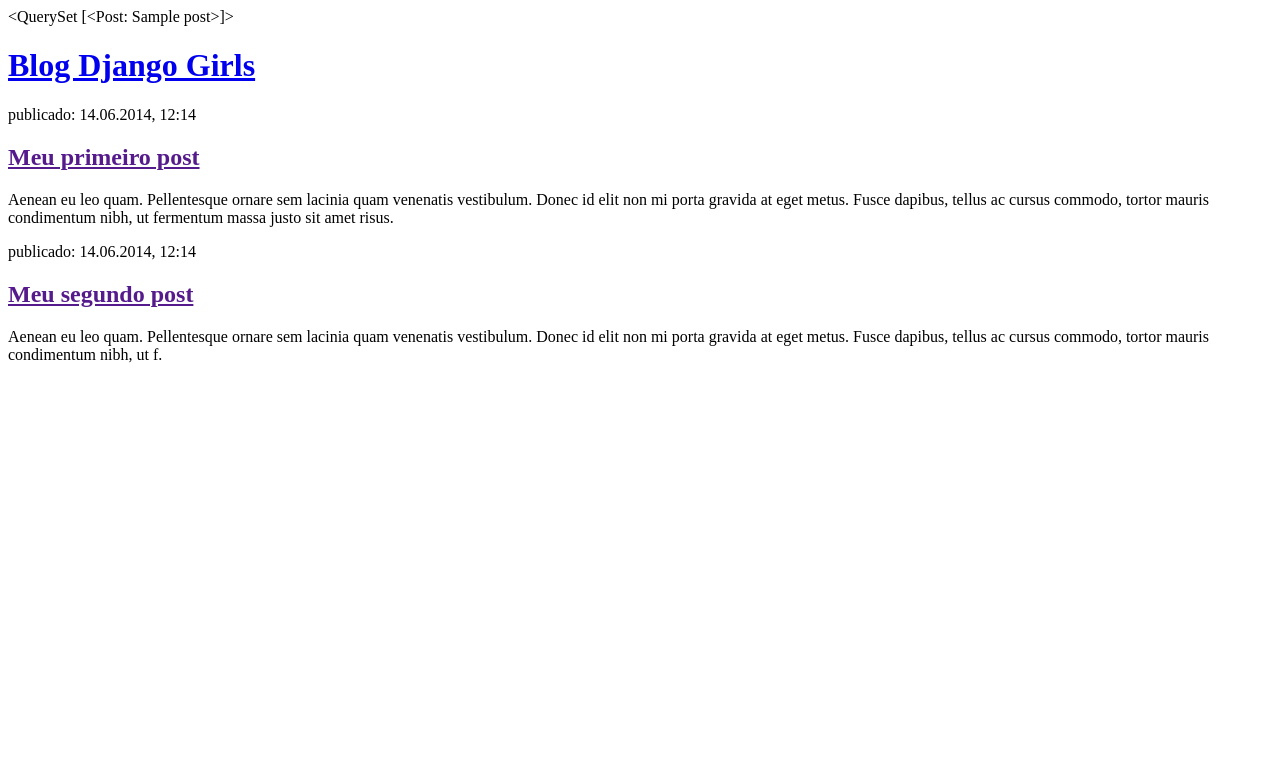
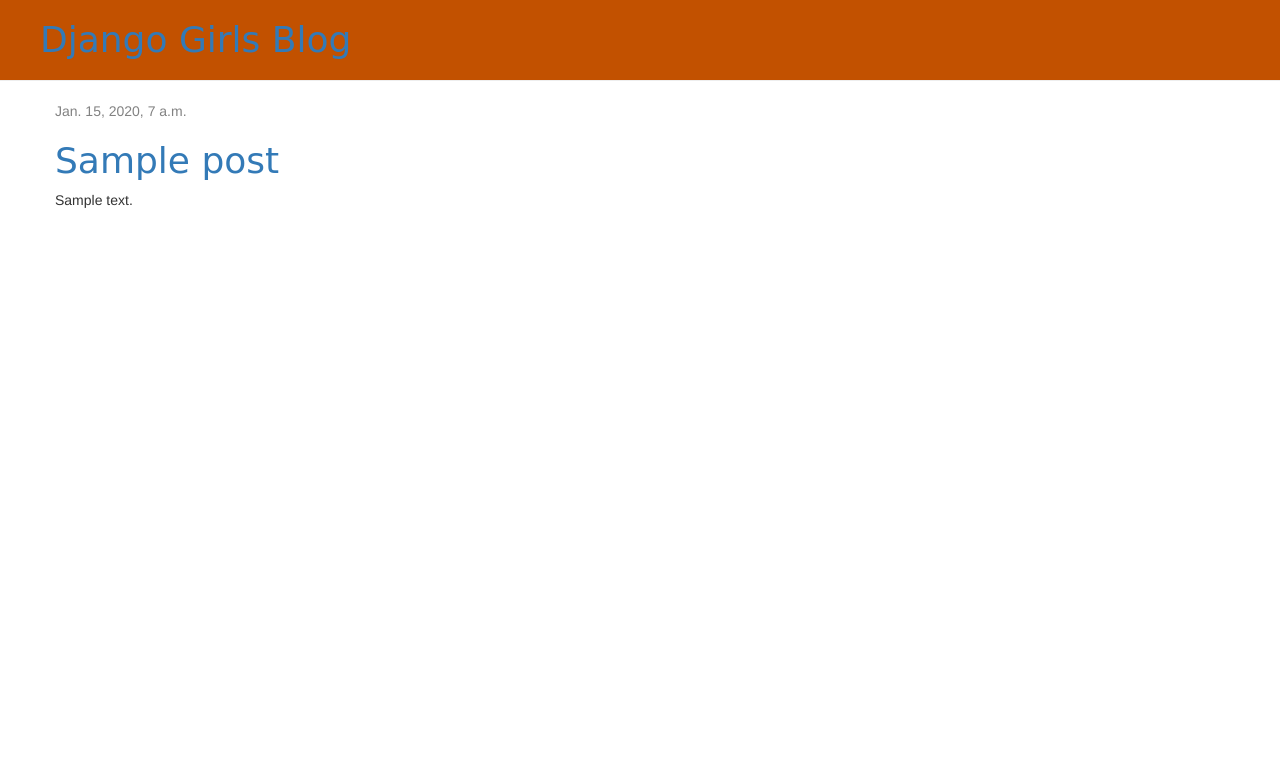
Before and after one commit to serghenr/djangogirls, a Django app: template blog/templates/blog/post_list.html in a window 1280 px wide. Shown: the top 783 px of the page. Run offline with Django 3.2, Linux system fonts and the light colour scheme; the template is opened without the code that fills it: values that come from a table or form of the project are taken from there, others are empty; tables that the repository leaves empty hold one stand-in row (values such as "Sample post"); some libraries are stand-ins or nearby versions.

Commit message:
CSS, HTML e mais (não estou conseguindo usar o Pythonanywhere.

```diff
--- /dev/null
+++ b/blog/static/css/blog.css
@@ -0,0 +1,46 @@
+.page-header {
+    background-color: #C25100;
+    margin-top: 0;
+    padding: 20px 20px 20px 40px;
+}
+
+.page-header h1, .page-header h1 a, .page-header h1 a:visited, .page-header h1 a:active {
+    color: #ffffff;
+    font-size: 36pt;
+    text-decoration: none;
+}
+
+.content {
+    margin-left: 40px;
+}
+
+h1, h2, h3, h4 {
+    font-family: 'Lobster', cursive;
+}
+
+.date {
+    color: #828282;
+}
+
+.save {
+    float: right;
+}
+
+.post-form textarea, .post-form input {
+    width: 100%;
+}
+
+.top-menu, .top-menu:hover, .top-menu:visited {
+    color: #ffffff;
+    float: right;
+    font-size: 26pt;
+    margin-right: 20px;
+}
+
+.post {
+    margin-bottom: 70px;
+}
+
+.post h2 a, .post h2 a:visited {
+    color: #000000;
+}
--- a/blog/templates/blog/post_list.html
+++ b/blog/templates/blog/post_list.html
@@ -1,23 +1,32 @@
+{% load static %}
 <html>
     <head>
         <title>Blog Django Girls</title>
+
+        <link rel="stylesheet" href="//maxcdn.bootstrapcdn.com/bootstrap/3.2.0/css/bootstrap.min.css">
+        <link rel="stylesheet" href="//maxcdn.bootstrapcdn.com/bootstrap/3.2.0/css/bootstrap-theme.min.css">
+        <link rel="stylesheet" href="{% static 'css/blog.css' %}">
+
     </head>
     <body>
-        {{ posts }}
         <div>
-            <h1><a href="/">Blog Django Girls</a></h1>
+            <h1 class="page-header"><a href="/">Django Girls Blog</a></h1>
         </div>
 
-        <div>
-            <p>publicado: 14.06.2014, 12:14</p>
-            <h2><a href="">Meu primeiro post</a></h2>
-            <p>Aenean eu leo quam. Pellentesque ornare sem lacinia quam venenatis vestibulum. Donec id elit non mi porta gravida at eget metus. Fusce dapibus, tellus ac cursus commodo, tortor mauris condimentum nibh, ut fermentum massa justo sit amet risus.</p>
-        </div>
-
-        <div>
-            <p>publicado: 14.06.2014, 12:14</p>
-            <h2><a href="">Meu segundo post</a></h2>
-            <p>Aenean eu leo quam. Pellentesque ornare sem lacinia quam venenatis vestibulum. Donec id elit non mi porta gravida at eget metus. Fusce dapibus, tellus ac cursus commodo, tortor mauris condimentum nibh, ut f.</p>
+        <div class="content container">
+            <div class="row">
+                <div class="col-md-8">
+                {% for post in posts %}
+                    <div class="post">
+                        <div class="date">
+                            {{ post.published_date }}
+                        </div>
+                        <h1><a href="">{{ post.title }}</a></h1>
+                        <p>{{ post.text|linebreaksbr }}</p>
+                    </div>
+                {% endfor %}
+                </div>
+            </div>
         </div>
     </body>
 </html>
```
